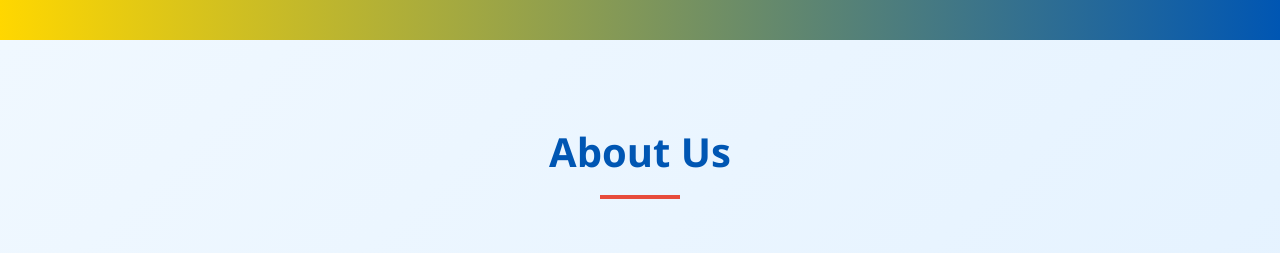
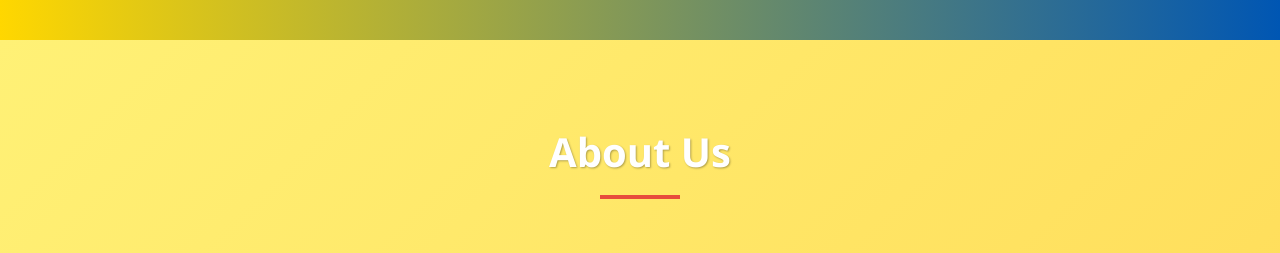
Before and after one commit to nicholaskock33-tech/autocool, a plain HTML site: page index.html in a window 1280 px wide. Shown: the part 840-1093 px from the top of the page. Drawn offline with Linux system fonts and the light colour scheme.

Commit message:
Update index.html

```diff
--- a/index.html
+++ b/index.html
@@ -14,13 +14,13 @@
             --light-gray: #f8f9fa;
             --dark-gray: #343a40;
             --text-dark: #2d3748;
-            --service-bg-start: #87CEEB; /* Light blue */
-            --service-bg-end: #9370DB; /* Medium purple */
-            --about-bg: linear-gradient(135deg, #f0f8ff 0%, #e0f0ff 100%);
-            --gallery-bg: linear-gradient(135deg, #fff8e1 0%, #fff0cc 100%);
-            --video-bg: linear-gradient(135deg, #e8f5e9 0%, #dcedc8 100%);
-            --contact-bg: linear-gradient(135deg, #f3e5f5 0%, #e1bee7 100%);
-            --footer-bg: linear-gradient(135deg, #e3f2fd 0%, #bbdefb 100%);
+            --service-bg-start: #4fc3f7; /* Vibrant light blue */
+            --service-bg-end: #7e57c2; /* Rich purple */
+            --about-bg: linear-gradient(135deg, #fff176 0%, #ffd54f 100%); /* Bright yellow */
+            --gallery-bg: linear-gradient(135deg, #a5d6a7 0%, #81c784 100%); /* Vibrant green */
+            --video-bg: linear-gradient(135deg, #ce93d8 0%, #ba68c8 100%); /* Rich purple */
+            --contact-bg: linear-gradient(135deg, #90caf9 0%, #64b5f6 100%); /* Bright blue */
+            --footer-bg: linear-gradient(135deg, #ffcc80 0%, #ffb74d 100%); /* Warm orange */
         }
 
         * {
@@ -208,7 +208,8 @@
             position: relative;
             display: inline-block;
             padding-bottom: 15px;
-            color: var(--blue-end);
+            color: var(--white);
+            text-shadow: 1px 1px 2px rgba(0,0,0,0.3);
         }
 
         .section-header h2::after {
```
